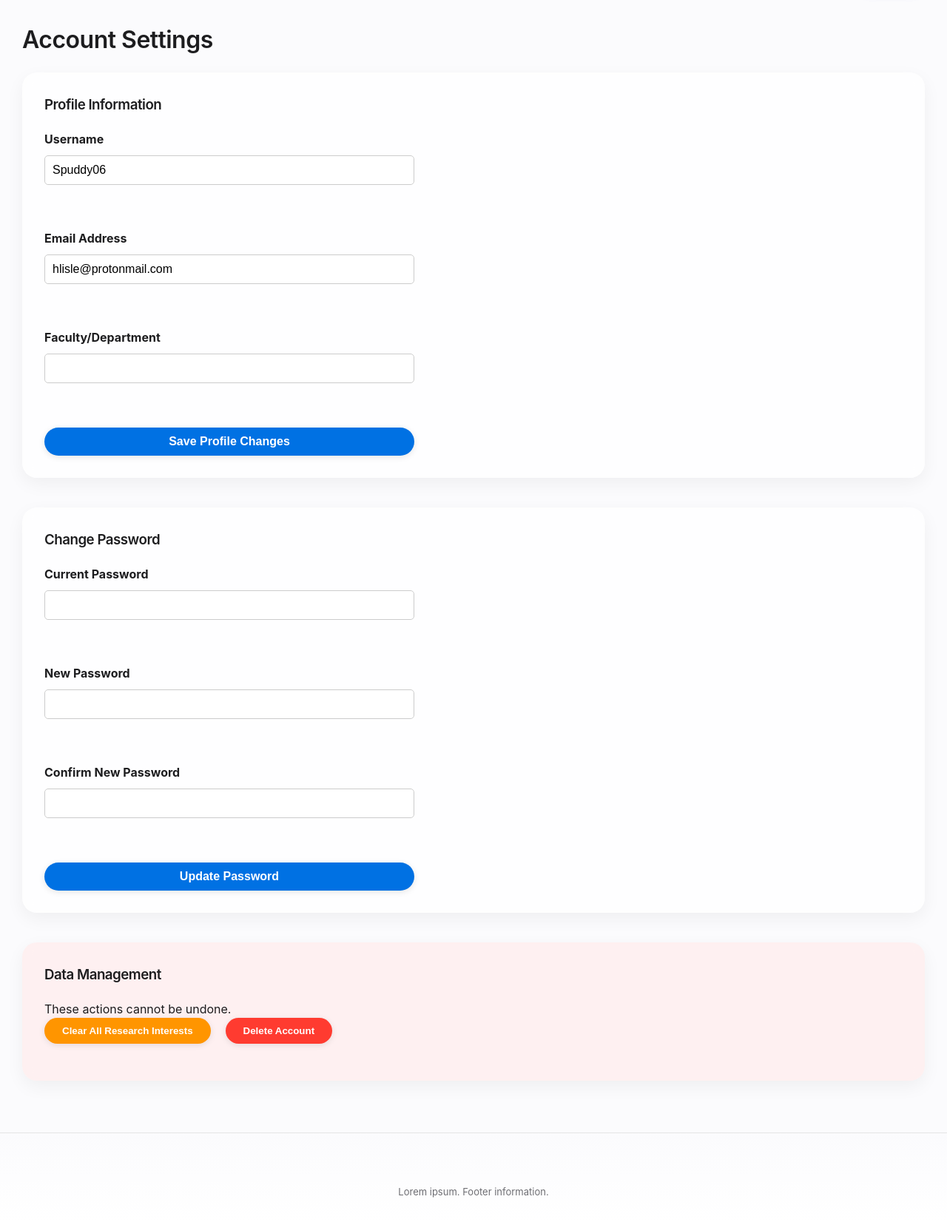
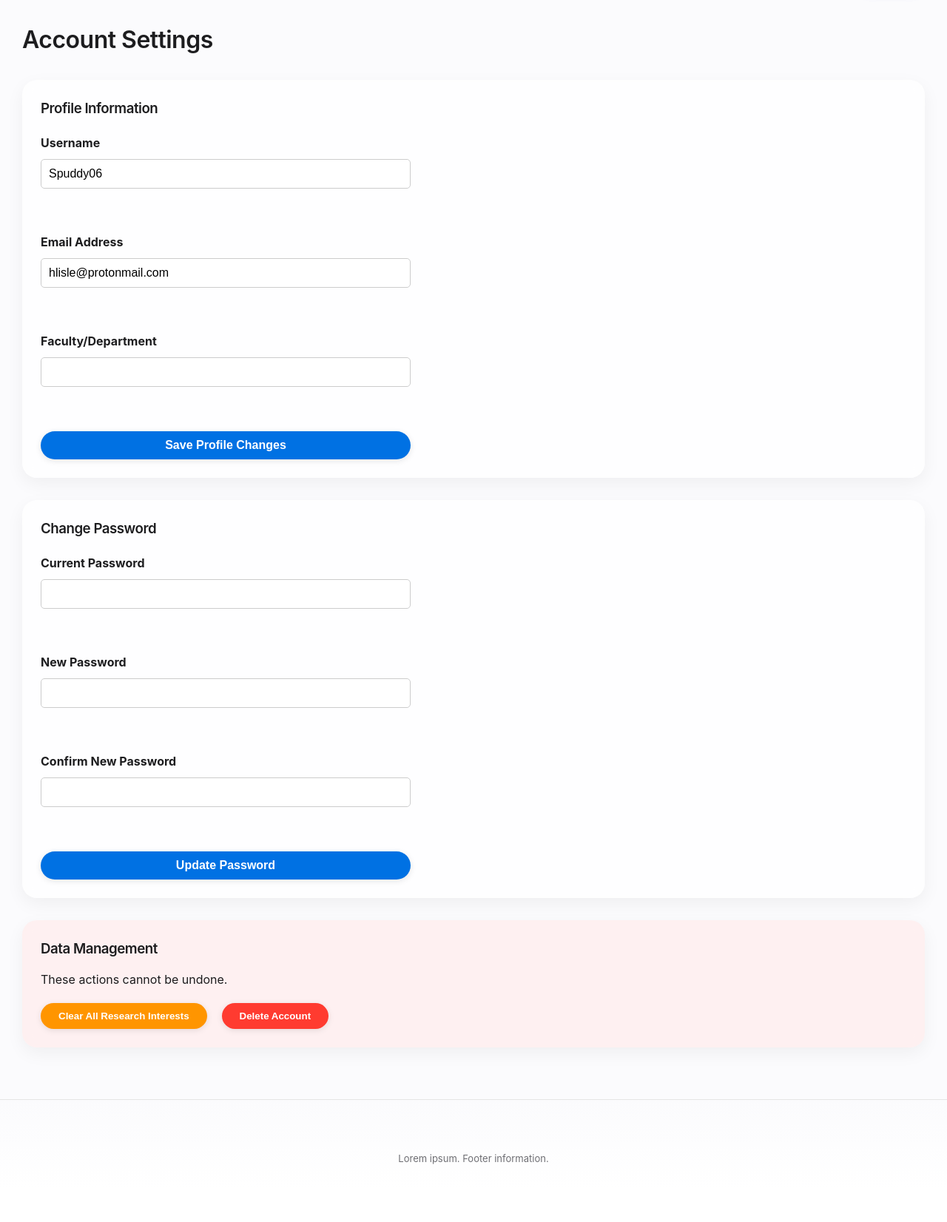
Before and after one commit to spuddydev/CITS3403_Group_Project, a Flask app: template templates/settings.html in a window 1280 px wide. Shown: the part 60-1712 px from the top of the page at 74% size. After the commit the page ends 1634 px from the top, so only its background shows below. Run offline with Flask 3, Linux system fonts and the light colour scheme; the template is opened without the code that fills it: values that come from a table or form of the project are taken from there, others are empty.

Commit message:
fixed vertical spacing

```diff
--- a/templates/settings.html
+++ b/templates/settings.html
@@ -3,10 +3,11 @@
 {% block title %}Settings - ResearchMatch{% endblock %}
 
 {% block content %}
-    <h1>Account Settings</h1>
+<h1 style="margin-bottom: 30px;">Account Settings</h1>
 
-    <div class="glass-card">
-        <h3>Profile Information</h3>
+<!-- Profile Info Section -->
+<div class="glass-card" style="margin-bottom: 30px; padding: 25px;">
+    <h3 style="margin-bottom: 20px;">Profile Information</h3>
     <form action="/settings/profile" method="POST">
         <div style="margin-bottom: 20px;">
             <label for="username">Username</label>
@@ -27,8 +28,9 @@
     </form>
 </div>
 
-    <div class="glass-card" style="margin-top: 30px;">
-        <h3>Change Password</h3>
+<!-- Password Change Section -->
+<div class="glass-card" style="margin-bottom: 30px; padding: 25px;">
+    <h3 style="margin-bottom: 20px;">Change Password</h3>
     <form action="/settings/password" method="POST">
         <div style="margin-bottom: 20px;">
             <label for="current_password">Current Password</label>
@@ -49,14 +51,21 @@
     </form>
 </div>
 
-    <div class="glass-card" style="margin-top: 30px; background-color: rgba(255, 235, 235, 0.7);">
-        <h3>Data Management</h3>
-        <p>These actions cannot be undone.</p>
+<!-- Data Management Section -->
+<div class="glass-card" style="margin-top: 30px; padding: 25px; background-color: rgba(255, 235, 235, 0.7);">
+    <h3 style="margin-bottom: 15px;">Data Management</h3>
+    <p style="margin-bottom: 20px;">These actions cannot be undone.</p>
 
-        <div style="margin-bottom: 20px; display: flex; gap: 20px;">
-            <button class="btn" style="background-color: #ff9500;" onclick="if(confirm('Are you sure you want to delete all your research interests?')) window.location.href='/settings/clear-interests'">Clear All Research Interests</button>
+    <div style="display: flex; gap: 20px; flex-wrap: wrap;">
+        <button class="btn" style="background-color: #ff9500;"
+            onclick="if(confirm('Are you sure you want to delete all your research interests?')) window.location.href='/settings/clear-interests'">
+            Clear All Research Interests
+        </button>
 
-            <button class="btn" style="background-color: #ff3b30;" onclick="if(confirm('Are you sure you want to delete your account? This action cannot be undone.')) window.location.href='/settings/delete-account'">Delete Account</button>
+        <button class="btn" style="background-color: #ff3b30;"
+            onclick="if(confirm('Are you sure you want to delete your account? This action cannot be undone.')) window.location.href='/settings/delete-account'">
+            Delete Account
+        </button>
     </div>
 </div>
 {% endblock %}
```
Lines whose indentation alone changed are shown as unchanged.
